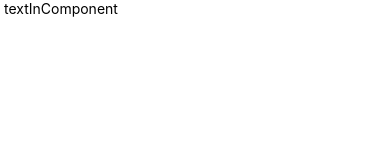
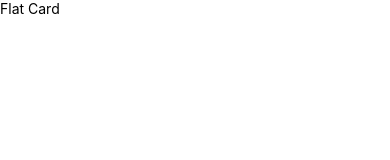
Before and after one commit to C-RayJalloh/basicMoblieApp, a React Native app: screen / in a window 390 px wide. Shown: the top 160 px of the page. Built offline with nearby package versions, Linux system fonts and the light colour scheme.

Commit message:
"Refactor App component to use functional component and add SafeAreaView, ScrollView, and FlatCard"

```diff
--- a/App.tsx
+++ b/App.tsx
@@ -1,14 +1,18 @@
-import React, {Component} from 'react';
-import {Text, View} from 'react-native';
+import {View, SafeAreaView, ScrollView} from 'react-native';
+import React from 'react';
+import FlatCard from './components/FlatCard';
 
-export class App extends Component {
-  render() {
-    return (
-      <View>
-        <Text> textInComponent </Text>
-      </View>
-    );
-  }
+function App() {
+  return (
+    <SafeAreaView>
+      <ScrollView>
+        {/* the Flat cards */}
+        <View>
+          <FlatCard />
+        </View>
+      </ScrollView>
+    </SafeAreaView>
+  );
 }
 
 export default App;
--- /dev/null
+++ b/components/FlatCard.tsx
@@ -0,0 +1,13 @@
+/* eslint-disable @typescript-eslint/no-unused-vars */
+import {StyleSheet, Text, View} from 'react-native';
+import React from 'react';
+
+export default function FlatCard() {
+  return (
+    <View>
+      <Text>Flat Card</Text>
+    </View>
+  );
+}
+
+const styles = StyleSheet.create({});
```
